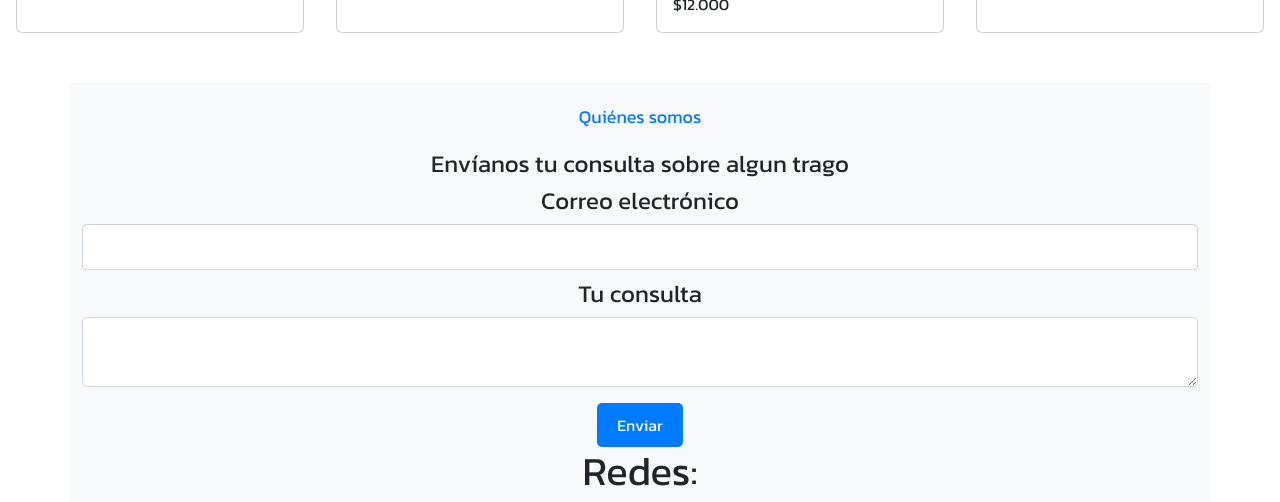
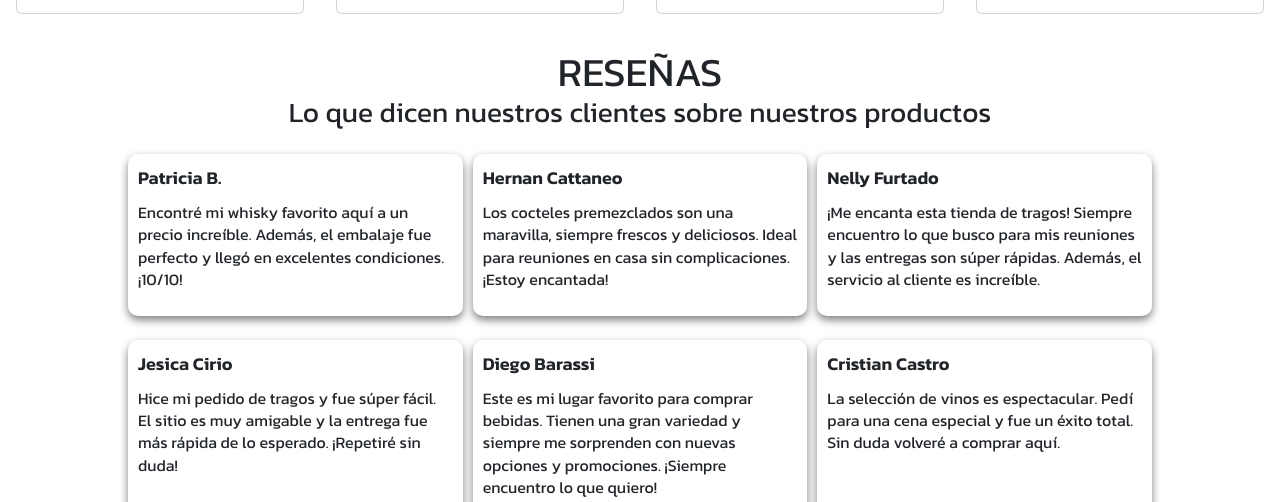
Before and after one commit to PabloDeLillo/TalentoTech, a plain HTML site: page index.html in a window 1280 px wide. Shown: the part 1815-2317 px from the top of the page. Drawn offline with nearby package versions, Linux system fonts and the light colour scheme.

Commit message:
update reseña, correcciones de margin

```diff
--- a/css/style.css
+++ b/css/style.css
@@ -9,6 +9,10 @@ a{
 }
 .parrafo_quienes_somos {
     width: 80%;
+    margin: 0 auto; /* Centrar el texto en la página */
+}
+
+.reseñatxt {
     margin: 0 auto; /* Centrar el texto en la página */
 }
 /* Estilos para el menú de navegación */
@@ -42,12 +46,12 @@ nav {
 
 /* Estilos para los iconos en el menú */
 .iconos a {
-    margin-left: 15px; /* Espacio entre los iconos */
+    margin-right: 15px; /* Espacio entre los iconos */
 }
 
 /* Estilos para el carrusel */
 .carousel {
-    margin-top: 20px; /* Espacio superior antes del carrusel */
+    margin-top: 1px; /* Espacio superior antes del carrusel */
 }
 
 .carousel-item img {
@@ -170,3 +174,35 @@ footer .RSocial {
         font-size: 16px;
     }
 }
+
+/* Contenedor de reseñas */
+.reseña {
+    display: grid;
+    grid-template-columns: repeat(3, 1fr); /* Tres columnas en pantallas grandes */
+    gap: 10px;
+    margin-top: 10px;
+    width: 80%;
+    margin: 0 auto; /* Centrar el texto en la página */
+}
+
+/* Estilos de card de reseña */
+.reseñacard {
+    border-radius: 10px;
+    padding: 10px;
+    box-shadow: 0 4px 8px rgba(0, 0, 0, 0.5);
+    text-align: left;
+}
+
+/* Estilos para textos nombre */
+.reseñacard p:first-child {
+    font-weight: bold;
+    font-size: 18px;
+    margin-bottom: 10px;
+}
+
+/* Estilos para el texto reseña */
+.reseñacard p:nth-child(2) {
+    font-size: 16px;
+    line-height: 1.4;
+    margin-bottom: 15px;
+}
--- a/index.html
+++ b/index.html
@@ -218,6 +218,48 @@
           </div>
           <!-- Puedes duplicar estas tarjetas para más productos -->
         </div>
+    <br>
+        <div id="RESEÑAS">
+    <h1 class="reseñatxt" style="text-align: center;">RESEÑAS</h1>
+    <h3 class="reseñatxt" style="text-align: center;"> Lo que dicen nuestros clientes sobre nuestros productos</h3>
+    <br>
+
+      <div class="reseña">
+        <div class="reseñacard">
+        <p> Patricia B. </p>
+        <p class="mensaje">Encontré mi whisky favorito aquí a un precio increíble. Además, el embalaje fue perfecto y llegó en excelentes condiciones. ¡10/10!</p>
+      </div>
+
+      <div class="reseñacard">
+        <p> Hernan Cattaneo </p>
+        <p class="mensaje">Los cocteles premezclados son una maravilla, siempre frescos y deliciosos. Ideal para reuniones en casa sin complicaciones. ¡Estoy encantada!</p>
+      </div>
+
+
+      <div class="reseñacard">
+        <p> Nelly Furtado</p>
+        <p class="mensaje">¡Me encanta esta tienda de tragos! Siempre encuentro lo que busco para mis reuniones y las entregas son súper rápidas. Además, el servicio al cliente es increíble.</p>
+      </div>
+      </div>
+      <br>
+      <div class="reseña">
+      <div class="reseñacard">
+          <p> Jesica Cirio </p>
+          <p class="mensaje">Hice mi pedido de tragos y fue súper fácil. El sitio es muy amigable y la entrega fue más rápida de lo esperado. ¡Repetiré sin duda!</p>
+       </div>
+
+       <div class="reseñacard">
+          <p> Diego Barassi </p>
+          <p class="mensaje">Este es mi lugar favorito para comprar bebidas. Tienen una gran variedad y siempre me sorprenden con nuevas opciones y promociones. ¡Siempre encuentro lo que quiero!</p>
+       </div>
+
+
+       <div class="reseñacard">
+          <p>Cristian Castro</p>
+          <p class="mensaje">La selección de vinos es espectacular. Pedí para una cena especial y fue un éxito total. Sin duda volveré a comprar aquí.</p>
+       </div>
+     </div>
+    </div>
     </main>
 
     <!-- Comienzo del pie de página -->
@@ -236,9 +278,10 @@
             <!-- Botón para enviar el formulario -->
             <button>Enviar</button>
         </form>
+        <br>
         <!-- Sección de redes sociales -->
         <div>
-            <h1 id="redes">Redes:</h1>
+            <h2 id="redes">Redes:</h2>
             <!-- Iconos de las redes sociales -->
             <img class="RSocial" src="./image/Fcabook.png" alt="Facebook">
             <img class="RSocial" src="./image/Instagrampng.png" alt="Instagram">
```
Also changed, not shown: pages/quienes_somos.html (+2 -1 lines).
